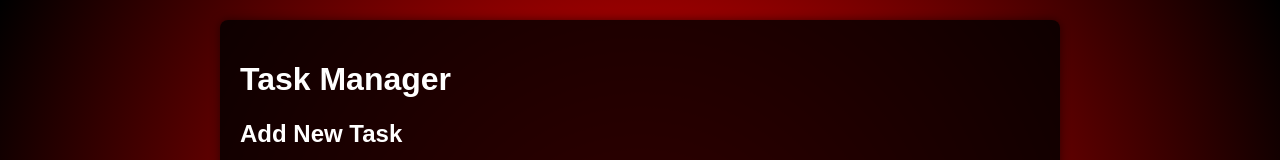
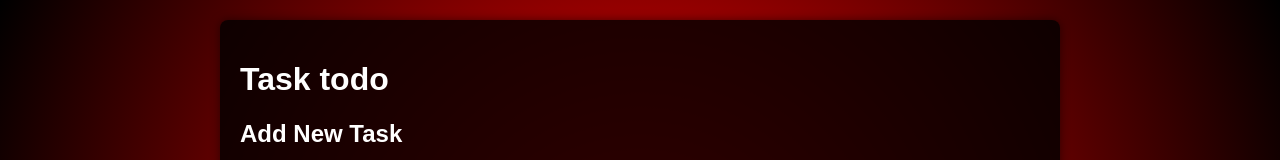
Before and after one commit to Saisarth/TaskManger, a React (Create React App) app: page / in a window 1280 px wide. Shown: the top 160 px of the page. Built offline with nearby package versions, Linux system fonts and the light colour scheme.

Commit message:
Update App.js

```diff
--- a/src/App.js
+++ b/src/App.js
@@ -45,7 +45,7 @@
 
   return (
     <div className="container mx-auto mt-8">
-      <h1 className="text-4xl font-bold mb-4">Task Manager</h1>
+      <h1 className="text-4xl font-bold mb-4">Task todo</h1>
 
       <TaskForm
         addTask={addTask}
```
